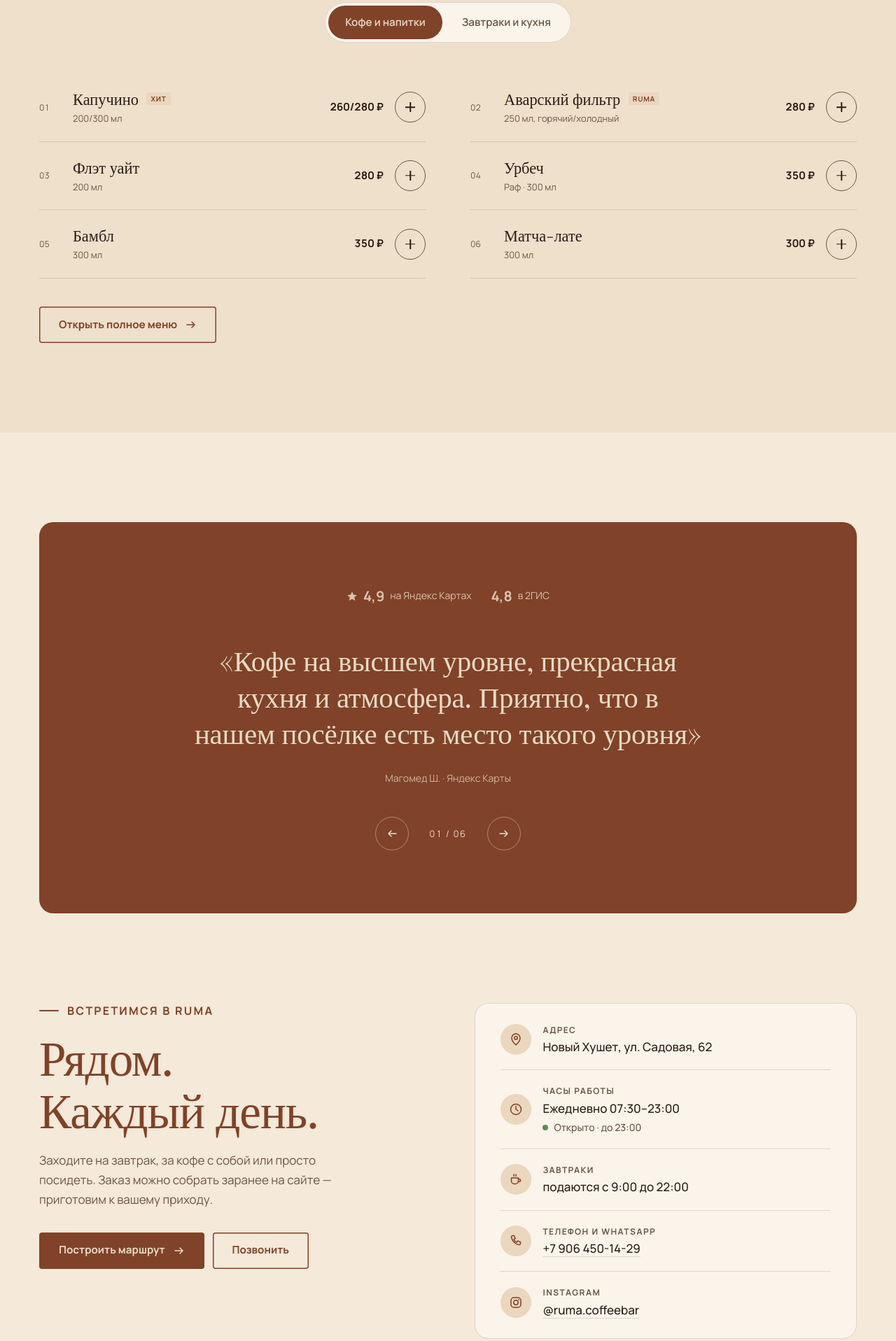
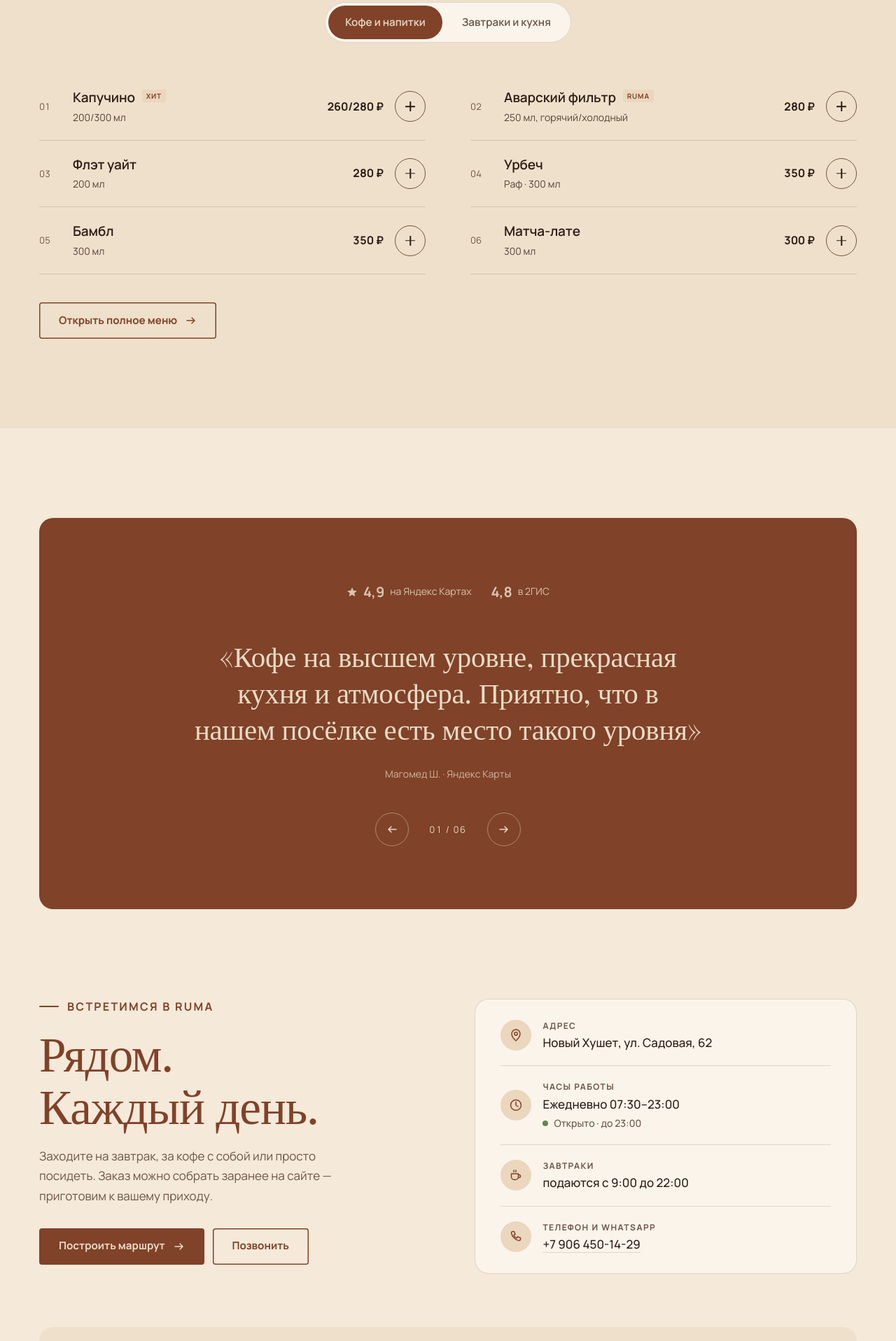
Before and after one commit to issageraev/ruma-site, a plain HTML site: page index.html in a window 1280 px wide. Shown: the part 1552-3468 px from the top of the page at 70% size. Drawn offline with nearby package versions, Linux system fonts and the light colour scheme.

Commit message:
Меню: простой шрифт для позиций; убран Instagram
- Названия блюд — Manrope 600, состав крупнее и темнее (читается быстрее)
- Instagram удалён из контактов и из данных для поисковиков

Co-Authored-By: Claude Sonnet 5.5 <noreply@anthropic.com>

```diff
--- a/css/style.css
+++ b/css/style.css
@@ -10,6 +10,7 @@
   --surface: #FBF4EA;      /* карточки, поля ввода */
   --ink: #2B1D17;
   --ink-soft: #6B5547;
+  --ink-menu: #54423A;     /* описания блюд: темнее для читаемости */
   --terra: #804228;        /* цвет логотипа */
   --terra-hover: #6A3520;
   --terra-tint: #EBD6BE;   /* светлая терракота: пометки, иконки */
@@ -353,13 +354,14 @@ fieldset { border: 0; min-width: 0; }
 }
 .page-menu .item { grid-template-columns: minmax(0, 1fr) auto auto; }
 
-.item__num { font-size: 0.75rem; color: var(--ink-soft); font-variant-numeric: tabular-nums; }
+.item__num { font-size: 0.8125rem; color: var(--ink-soft); font-variant-numeric: tabular-nums; }
+/* позиции меню — простой гротеск (Manrope): названия и состав читаются быстро, без тонких засечек */
 .item__name {
-  font-family: var(--font-display); font-weight: 400; font-size: clamp(1.15rem, 1.8vw, 1.4rem);
-  line-height: 1.3; color: var(--ink);
+  font-family: var(--font-body); font-weight: 600; font-size: clamp(1.0625rem, 1.2vw + 0.8rem, 1.1875rem);
+  line-height: 1.35; letter-spacing: -0.005em; color: var(--ink);
 }
-.item__desc { margin-top: 4px; font-size: 0.8125rem; line-height: 1.5; color: var(--ink-soft); }
-.item__price { font-weight: 700; font-size: 0.95rem; white-space: nowrap; font-variant-numeric: tabular-nums; }
+.item__desc { margin-top: 4px; font-size: 0.875rem; line-height: 1.5; color: var(--ink-menu); }
+.item__price { font-weight: 700; font-size: 1rem; white-space: nowrap; font-variant-numeric: tabular-nums; }
 
 .badge {
   display: inline-block; vertical-align: 0.5em; margin-left: 6px; padding: 1px 6px; border-radius: 2px;
@@ -532,7 +534,7 @@ fieldset { border: 0; min-width: 0; }
   font-family: var(--font-display); font-weight: 400; font-size: clamp(1.7rem, 3vw, 2.4rem);
   line-height: 1.2; color: var(--terra); padding-bottom: 4px;
 }
-.cat__note { font-family: var(--font-body); font-size: 0.875rem; color: var(--ink-soft); margin-left: 8px; }
+.cat__note { font-family: var(--font-body); font-size: 0.9375rem; color: var(--ink-menu); margin-left: 8px; }
 
 /* ---------- плашка корзины ---------- */
 .cart-bar {
--- a/index.html
+++ b/index.html
@@ -42,7 +42,7 @@
       "opens": "07:30",
       "closes": "23:00"
     },
-    "sameAs": ["https://instagram.com/ruma.coffeebar", "https://yandex.ru/maps/org/ruma/74698574630/"]
+    "sameAs": ["https://yandex.ru/maps/org/ruma/74698574630/"]
   }
   </script>
 
@@ -51,7 +51,7 @@
   <link rel="preconnect" href="https://fonts.gstatic.com" crossorigin>
   <link href="https://fonts.googleapis.com/css2?family=Manrope:wght@400;500;600;700&family=Playfair+Display:wght@400;500&display=swap" rel="stylesheet">
   <link rel="preload" as="image" href="img/hero.webp" type="image/webp" fetchpriority="high">
-  <link rel="stylesheet" href="css/style.css?v=202610151641">
+  <link rel="stylesheet" href="css/style.css?v=202610151704">
 </head>
 <body id="top">
   <a class="skip-link" href="#main">Перейти к содержимому</a>
@@ -254,13 +254,6 @@
               <p class="info-row__value"><a href="tel:+79064501429">+7 906 450-14-29</a></p>
             </div>
           </li>
-          <li class="info-row">
-            <span class="info-row__icon"><svg class="icon" viewBox="0 0 20 20" aria-hidden="true"><rect x="3" y="3" width="14" height="14" rx="4" fill="none" stroke="currentColor" stroke-width="1.5"/><circle cx="10" cy="10" r="3.2" fill="none" stroke="currentColor" stroke-width="1.5"/><circle cx="14.2" cy="5.8" r="0.9" fill="currentColor"/></svg></span>
-            <div>
-              <p class="info-row__label">Instagram</p>
-              <p class="info-row__value"><a href="https://instagram.com/ruma.coffeebar" target="_blank" rel="noopener">@ruma.coffeebar</a></p>
-            </div>
-          </li>
         </ul>
       </div>
 
@@ -298,9 +291,9 @@
   </footer>
 
   <!-- корзина и окна заказа подставляет js/cart.js -->
-  <script src="js/menu.js?v=202610151641"></script>
-  <script src="js/ui.js?v=202610151641"></script>
-  <script src="js/cart.js?v=202610151641"></script>
-  <script src="js/main.js?v=202610151641"></script>
+  <script src="js/menu.js?v=202610151704"></script>
+  <script src="js/ui.js?v=202610151704"></script>
+  <script src="js/cart.js?v=202610151704"></script>
+  <script src="js/main.js?v=202610151704"></script>
 </body>
 </html>
```
Also changed, not shown: README.md.
